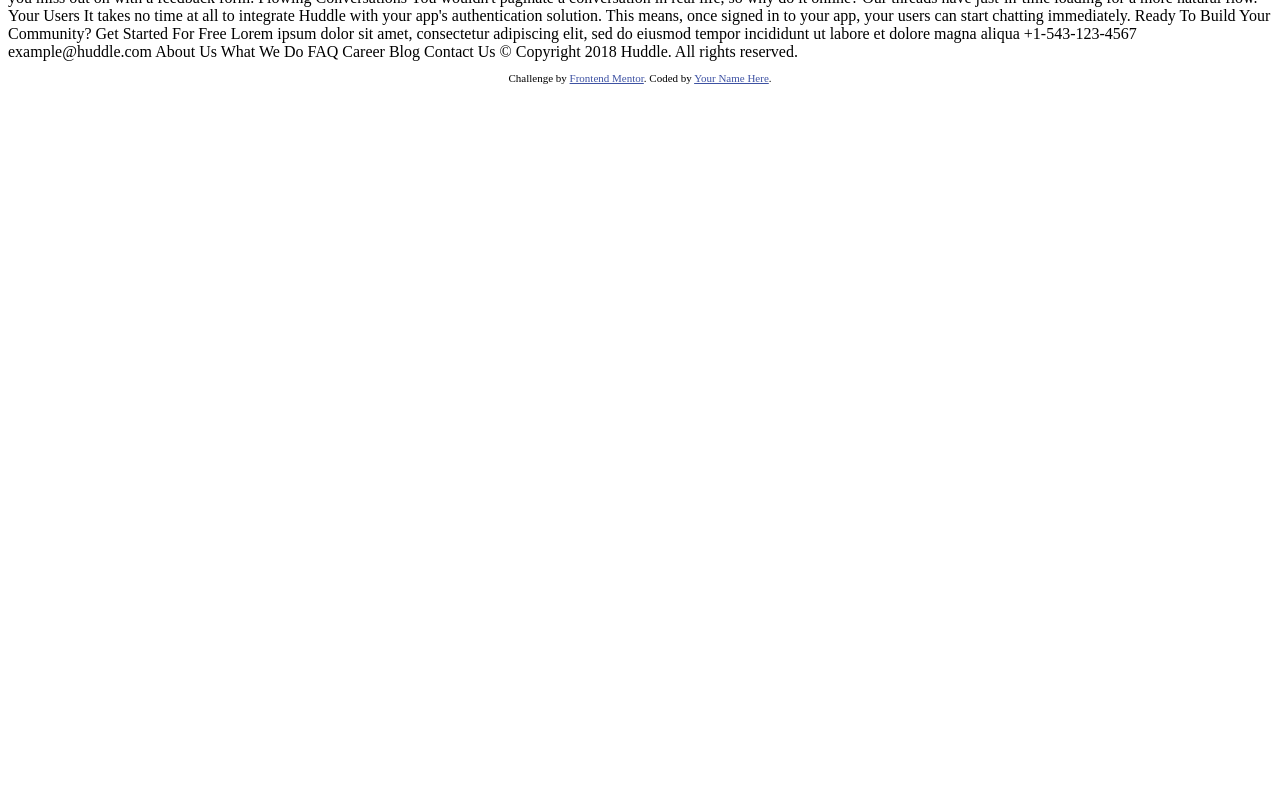
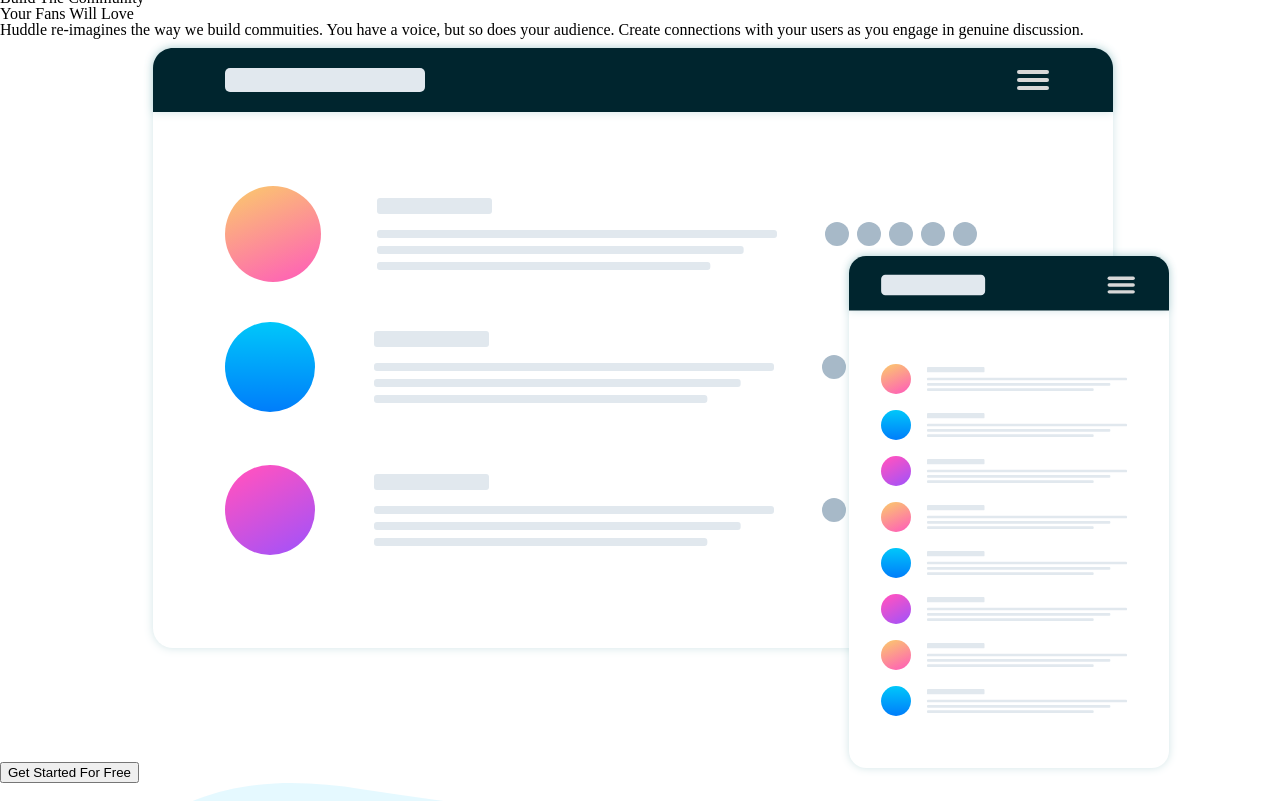
Before and after one commit to wksam/frontend-mentor, a plain HTML site: page index.html in a window 1280 px wide. Shown: the part 55-856 px from the top of the page. Before the commit the page ends 800 px from the top, so only its background shows below. Drawn offline with Linux system fonts and the light colour scheme.

Commit message:
Initial struct HTML and styles

```diff
--- a/index.html
+++ b/index.html
@@ -5,6 +5,10 @@
   <meta name="viewport" content="width=device-width, initial-scale=1.0"> <!-- displays site properly based on user's device -->
 
   <link rel="icon" type="image/png" sizes="32x32" href="./images/favicon-32x32.png">
+  <link href="https://fonts.googleapis.com/css?family=Open+Sans:400,700|Poppins:600&display=swap" rel="stylesheet">
+  <link rel="stylesheet" href="styles/index.css">
+
+  <script src="https://kit.fontawesome.com/d4d97032e6.js" crossorigin="anonymous"></script>
 
   <title>Frontend Mentor | Huddle landing page with alternating feature blocks</title>
 
@@ -15,55 +19,57 @@
   </style>
 </head>
 <body>
+  <img src="images/logo.svg" alt="Huddle Logo">
+  <button>Try It Free</button>
 
-  Try It Free
+  <h1>Build The Community<br />Your Fans Will Love</h1>
+  <p>Huddle re-imagines the way we build commuities. You have a voice, but so does your audience. Create connections with your users as you engage in genuine discussion.</p>
+  <button>Get Started For Free</button>
+  <img src="images/illustration-mockups.svg" alt="Illustration Mockups">
 
-  Build The Community Your Fans Will Love
+  <img src="images/illustration-grow-together.svg" alt="Illustration Grow Together">
+  <h2>Grow Together</h2>
+  <p>Generate meaningful discussions with your audience and build a strong, loyal community. Think of the insightful conversations you miss out on with a feedback form.</p>
 
-  Huddle re-imagines the way we build communities. You have a voice, but so does your audience.
-  Create connections with your users as you engage in genuine discussion.
+  <img src="images/illustration-flowing-conversation.svg" alt="Illustration Flowing Conversation">
+  <h2>Flowing Conversations</h2>
+  <p>You wouldn't paginate a conversation in real life, so why do it online? Our threads have just-in-time loading for a more natural flow.</p>
 
-  Get Started For Free
+  <img src="images/illustration-your-users.svg" alt="Illustration Your Users">
+  <h2>Your Users</h2>
+  <p>It takes no time at all to integrate Huddle with your app's authentication solution. This means, once signed in to your app, your users can start chatting immediately.</p>
 
-  Grow Together
+  <h2>ReadyTo Build Your Community</h2>
+  <button>Get Started For Free</button>
 
-  Generate meaningful discussions with your audience and build a strong, loyal community.
-  Think of the insightful conversations you miss out on with a feedback form.
+  <ul>
+    <li><img src="images/logo.svg" alt="Huddle Logo"></li>
+    <li><img src="images/icon-location.svg" alt="Icon Location"> Lorem ipsum dolor sit amet, consectetur adipiscing elit, sed do eiusmod tempor incidicunt ut labore et dolore magna aliqua</li>
+    <li><img src="images/icon-phone.svg" alt="Icon Phone"> +1-543-123-4567</li>
+    <li><img src="images/icon-email.svg" alt="Icon Email"> example@fylo.com</li>
+  </ul>
 
-  Flowing Conversations
+  <ul>
+    <li><a href="#">About Us</a></li>
+    <li><a href="#">What We Do</a></li>
+    <li><a href="#">FAQ</a></li>
+    <li><a href="#">Career</a></li>
+    <li><a href="#">Blog</a></li>
+    <li><a href="#">Contact Us</a></li>
+  </ul>
 
-  You wouldn't paginate a conversation in real life, so why do it online? Our threads
-  have just-in-time loading for a more natural flow.
+  <ul>
+    <li><i class="fab fa-facebook-f"></i></li>
+    <li><i class="fab fa-twitter"></i></li>
+    <li><i class="fab fa-instagram"></i></li>
+  </ul>
 
-  Your Users
-
-  It takes no time at all to integrate Huddle with your app's authentication solution.
-  This means, once signed in to your app, your users can start chatting immediately.
-
-  Ready To Build Your Community?
-
-  Get Started For Free
-
-  Lorem ipsum dolor sit amet, consectetur adipiscing elit, sed do eiusmod tempor
-  incididunt ut labore et dolore magna aliqua
-
-  +1-543-123-4567
-  example@huddle.com
-
-  About Us
-  What We Do
-  FAQ
-
-  Career
-  Blog
-  Contact Us
-
-  &copy; Copyright 2018 Huddle. All rights reserved.
+  <p>© Copyright 2018 Huddle. All rights reserved.</p>
 
   <footer>
     <p class="attribution">
       Challenge by <a href="https://www.frontendmentor.io?ref=challenge" target="_blank">Frontend Mentor</a>.
-      Coded by <a href="#">Your Name Here</a>.
+      Coded by <a href="https://github.com/wksam">Sam</a>.
     </p>
   </footer>
 </body>
--- /dev/null
+++ b/styles/_reset.scss
@@ -0,0 +1,48 @@
+/* http://meyerweb.com/eric/tools/css/reset/
+   v2.0 | 20110126
+   License: none (public domain)
+*/
+
+html, body, div, span, applet, object, iframe,
+h1, h2, h3, h4, h5, h6, p, blockquote, pre,
+a, abbr, acronym, address, big, cite, code,
+del, dfn, em, img, ins, kbd, q, s, samp,
+small, strike, strong, sub, sup, tt, var,
+b, u, i, center,
+dl, dt, dd, ol, ul, li,
+fieldset, form, label, legend,
+table, caption, tbody, tfoot, thead, tr, th, td,
+article, aside, canvas, details, embed,
+figure, figcaption, footer, header, hgroup,
+menu, nav, output, ruby, section, summary,
+time, mark, audio, video {
+	margin: 0;
+	padding: 0;
+	border: 0;
+	font-size: 100%;
+	font: inherit;
+	vertical-align: baseline;
+}
+/* HTML5 display-role reset for older browsers */
+article, aside, details, figcaption, figure,
+footer, header, hgroup, menu, nav, section {
+	display: block;
+}
+body {
+	line-height: 1;
+}
+ol, ul {
+	list-style: none;
+}
+blockquote, q {
+	quotes: none;
+}
+blockquote:before, blockquote:after,
+q:before, q:after {
+	content: '';
+	content: none;
+}
+table {
+	border-collapse: collapse;
+	border-spacing: 0;
+}
--- /dev/null
+++ b/styles/_variables.scss
@@ -0,0 +1,10 @@
+/* Colors */
+$pink: hsl(322, 100%, 66%);
+$veryPaleCyan: hsl(193, 100%, 96%);
+$veryDarkCyan: hsl(192, 100%, 9%);
+$grayishBlue: hsl(208, 11%, 55%);
+
+/* Typography */
+$fontSize: 18px;
+$headingFontFamily: 'Poppins', sans-serif;
+$bodyFontFamily: 'Open Sans', sans-serif;
--- /dev/null
+++ b/styles/index.scss
@@ -0,0 +1,2 @@
+@import 'variables';
+@import 'reset';
```
Also changed, not shown: styles/index.css (added), 1 other file.
